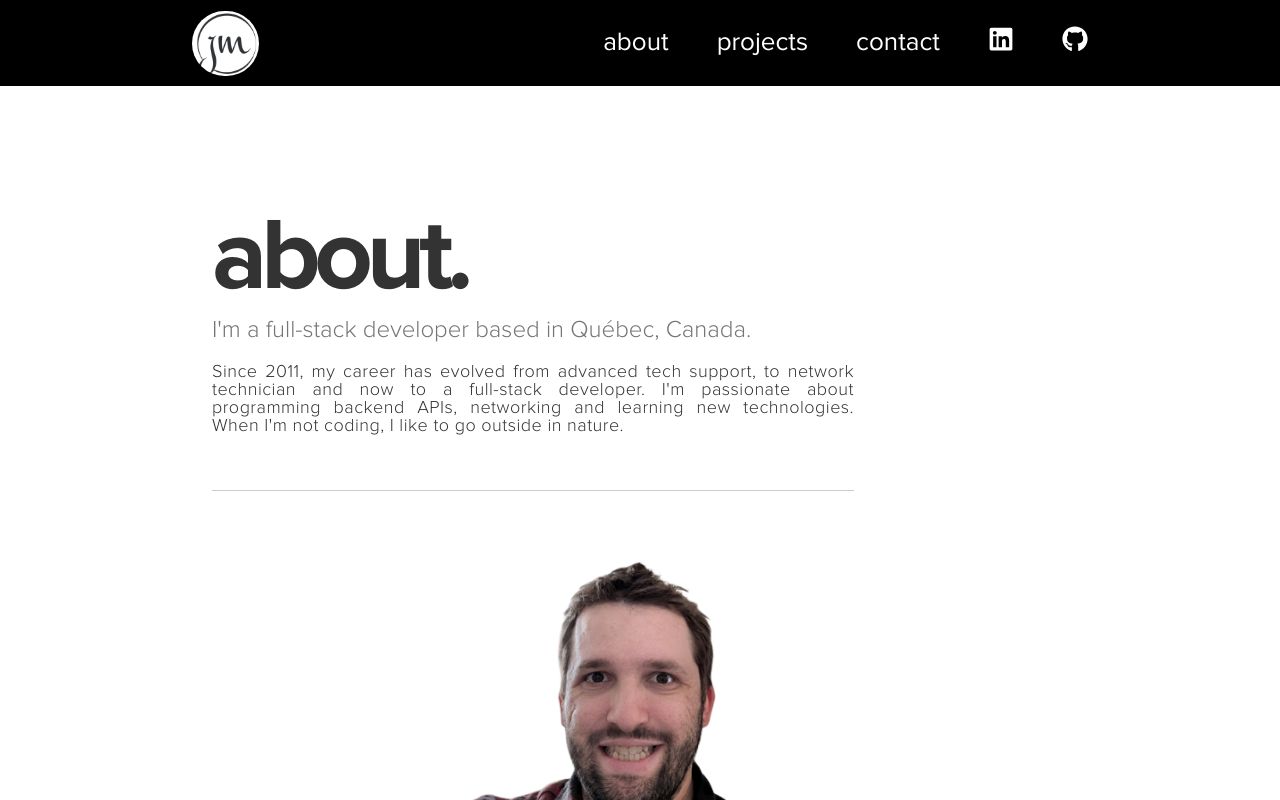
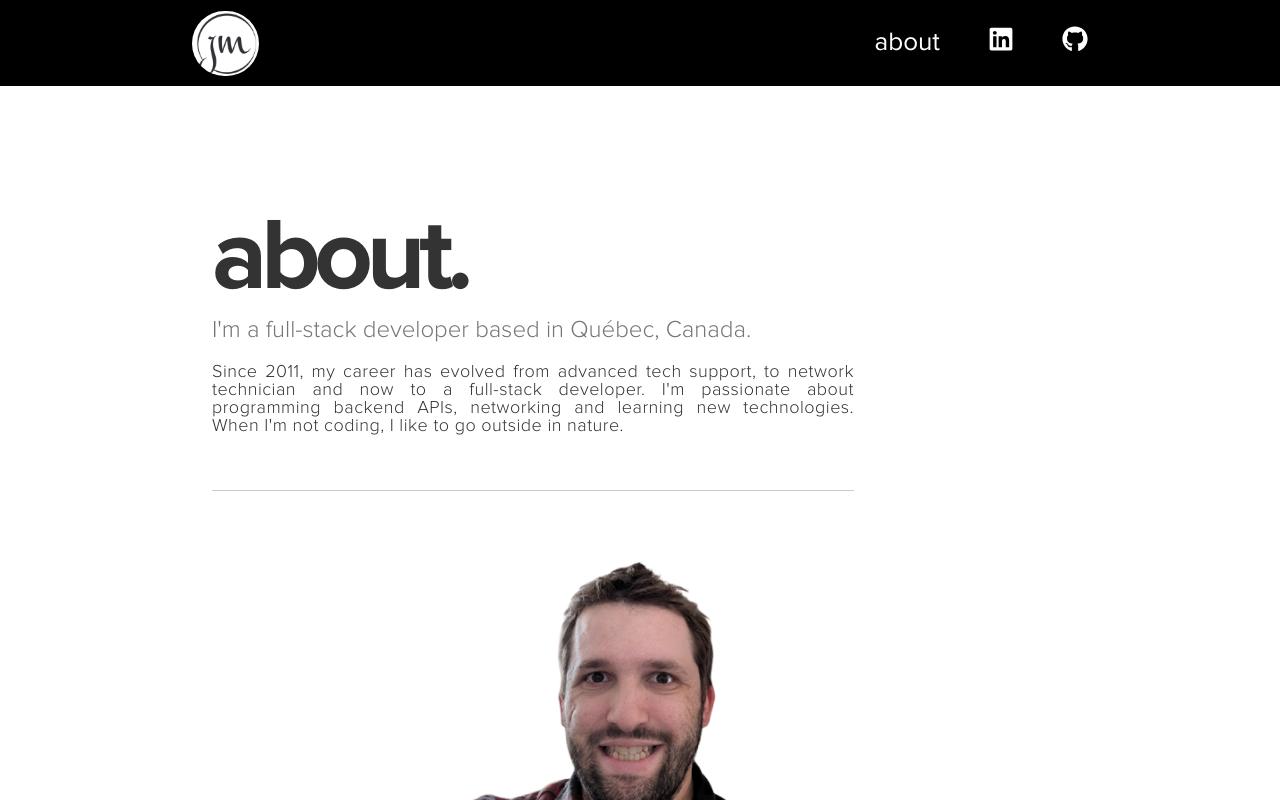
Before and after one commit to jeanmroy/Portfolio_jmroy.com, a React (Vite) app: page / in a window 1280 px wide. Shown: the top 800 px of the page. Built offline with nearby package versions, Linux system fonts and the light colour scheme.

Commit message:
Remove unused links

```diff
--- a/src/components/Navbar.tsx
+++ b/src/components/Navbar.tsx
@@ -22,7 +22,7 @@
             about
           </Link>
         </li>
-        <li className={styles['nav-item']}>
+        {/* <li className={styles['nav-item']}>
           <Link
             to="/projects"
             className={`${styles['nav-link']} ${location.pathname === '/projects' ? styles.active : ''}`}
@@ -37,7 +37,7 @@
           >
             contact
           </Link>
-        </li>
+        </li> */}
         <li className={styles['nav-item']}>
           <a
             href="https://www.linkedin.com/in/jean-marie-roy"
--- a/src/router/index.tsx
+++ b/src/router/index.tsx
@@ -8,8 +8,8 @@
         <Routes>
             <Route path="/" element={<About />} />
             <Route path="/about" element={<About />} />
-            <Route path="/projects" element={<Projects />} />
-            <Route path="/contact" element={<Contact />} />
+            {/* <Route path="/projects" element={<Projects />} />
+            <Route path="/contact" element={<Contact />} /> */}
             <Route path="*" element={<Navigate to="/"/>} />
 
         </Routes>
```
